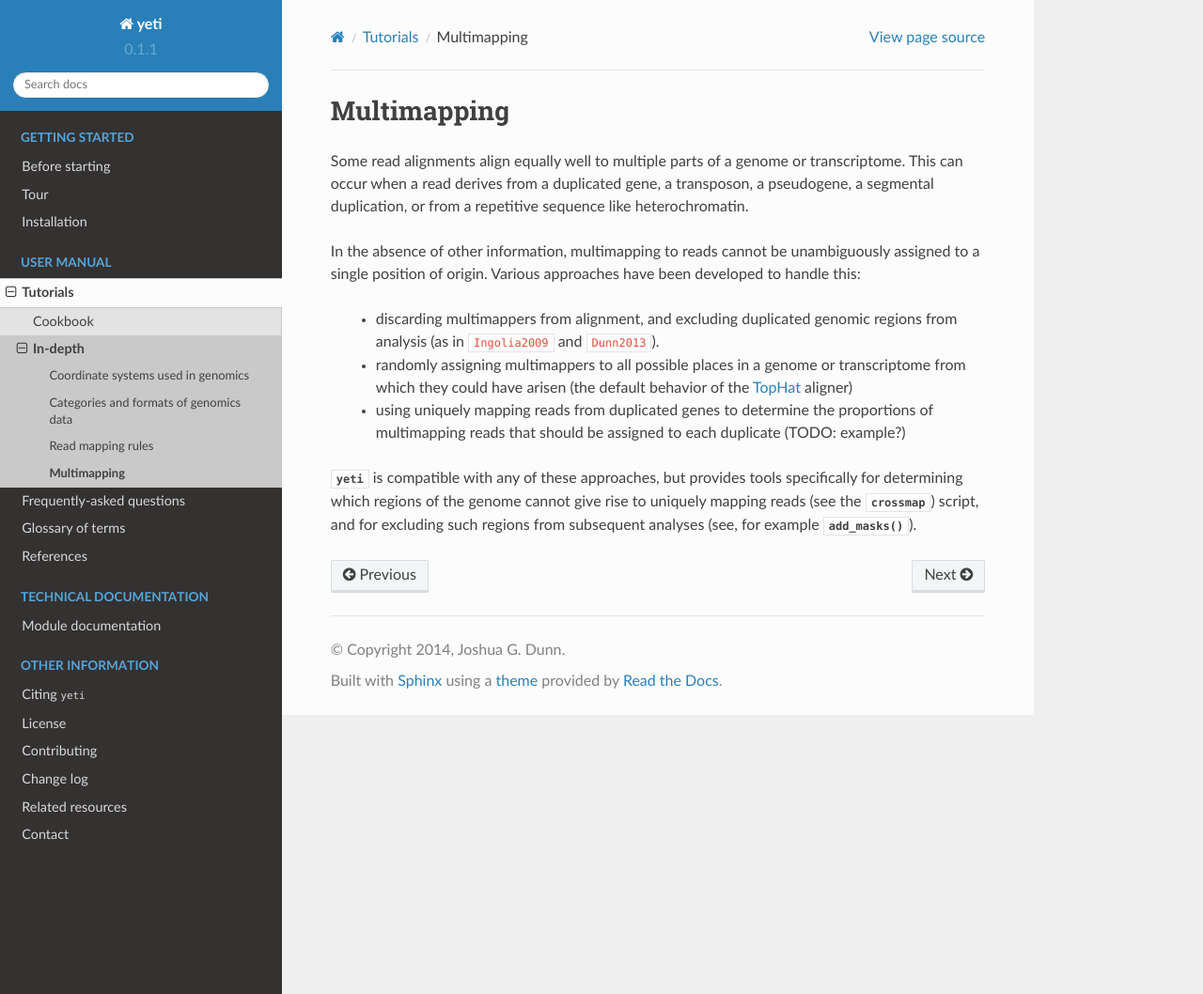
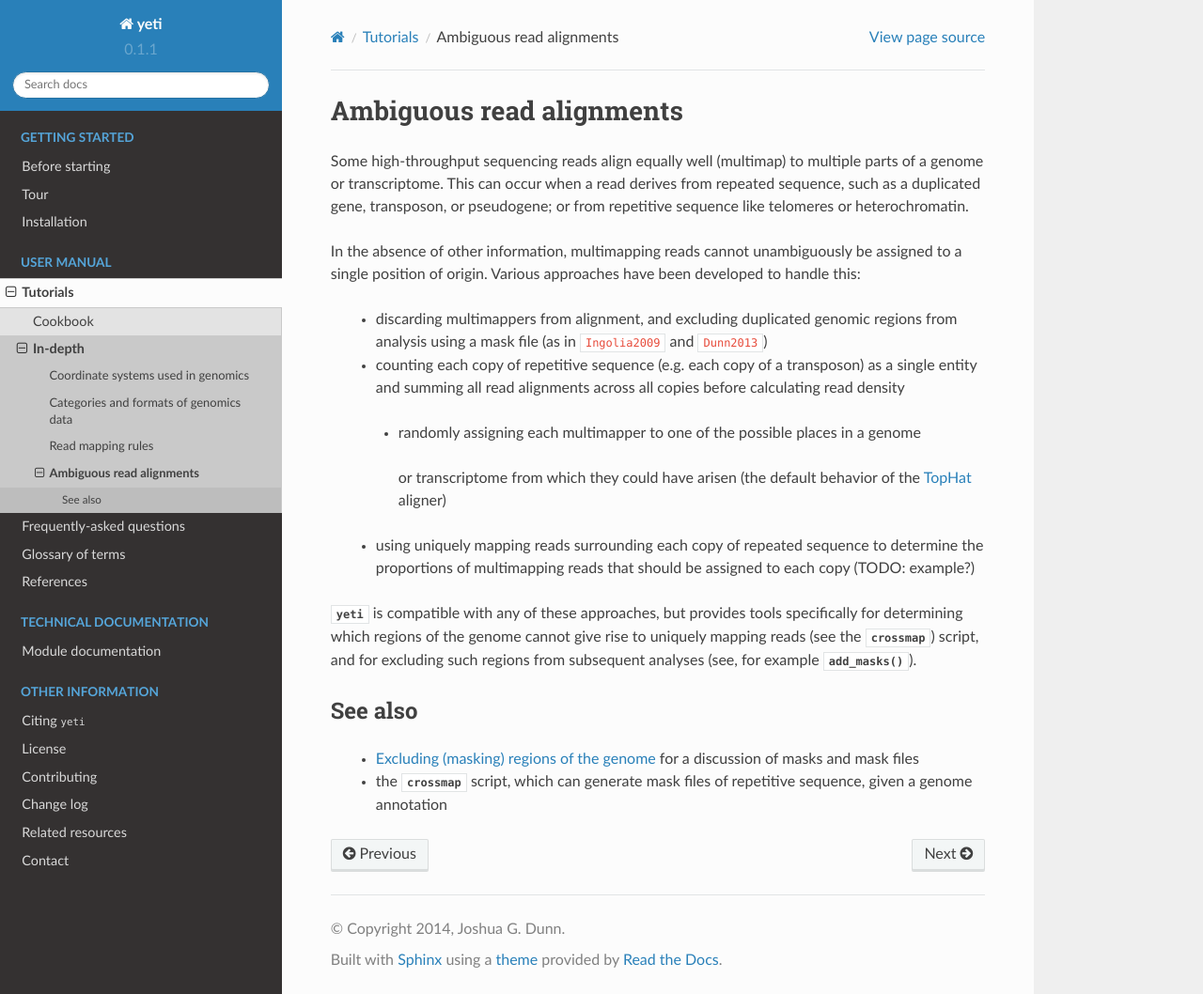
Before and after one commit to joshuagryphon/plastid, a Sphinx documentation site: the page built from docs/source/concepts/multimappers.rst, in a window 1280 px wide and 1058 px high. Shown: the whole window at 94% size. Built offline with Sphinx 7.4.7 and the Read the Docs theme 2.0.0, drawn with Linux system fonts in a browser that asks for light colours; cross-references to code outside the pages are shown as plain code.

```diff
--- a/docs/source/concepts/multimappers.rst
+++ b/docs/source/concepts/multimappers.rst
@@ -1,28 +1,42 @@
-Multimapping
-============
+Ambiguous read alignments
+=========================
 
-Some :term:`read alignments` align equally well to multiple parts of a genome
-or transcriptome. This can occur when a read derives from a duplicated gene,
-a transposon, a pseudogene, a segmental duplication, or from a repetitive
-sequence like heterochromatin.
+Some high-throughput sequencing reads align equally well (:term:`multimap <multimapping>`)
+to multiple parts of a genome or transcriptome. This can occur when a read derives
+from repeated sequence, such as a duplicated gene, transposon, or pseudogene;
+or from repetitive sequence like telomeres or heterochromatin.
 
-In the absence of other information, multimapping to reads cannot be unambiguously
-assigned to a single position of origin. Various
-approaches have been developed to handle this:
+In the absence of other information, :term:`multimapping` reads cannot
+unambiguously be assigned to a single position of origin. Various approaches
+have been developed to handle this:
 
-  - discarding multimappers from alignment, and excluding duplicated genomic
-    regions from analysis (as in :cite:`Ingolia2009` and :cite:`Dunn2013`).
+  - discarding :term:`multimappers <multimapping>` from alignment, and
+    excluding duplicated genomic regions from analysis using a
+    :term:`mask file` (as in :cite:`Ingolia2009` and :cite:`Dunn2013`)
 
-  - randomly assigning multimappers to all possible places in a genome or
-    transcriptome from which they could have arisen (the default behavior
+  - counting each copy of repetitive sequence (e.g. each copy of a transposon)
+    as a single entity and summing all read alignments across all copies before
+    calculating read density
+
+   - randomly assigning each multimapper to one of the possible places in a genome
+    or transcriptome from which they could have arisen (the default behavior
     of the `TopHat`_ aligner)
 
-  - using uniquely mapping reads from duplicated genes to determine
-    the proportions of multimapping reads that should be assigned
-    to each duplicate (TODO: example?)
+  - using uniquely mapping reads surrounding each copy of repeated sequence
+    to determine the proportions of multimapping reads that should be assigned
+    to each copy (TODO: example?)
+
 
 :data:`yeti` is compatible with any of these approaches, but provides
 tools specifically for determining which regions of the genome cannot
 give rise to uniquely mapping reads (see the |crossmap|) script, and
 for excluding such regions from subsequent analyses
 (see, for example :meth:`~yeti.genomics.roitools.SegmentChain.add_masks`).
+
+
+See also
+--------
+  - :doc:`/examples/using_masks` for a discussion of masks and
+    :term:`mask files <mask file>`
+  - the |crossmap| script, which can generate :term:`mask files <mask file>`
+    of repetitive sequence, given a genome annotation
```
Also changed, not shown: docs/source/examples/phasing.rst (+116 -11 lines).
